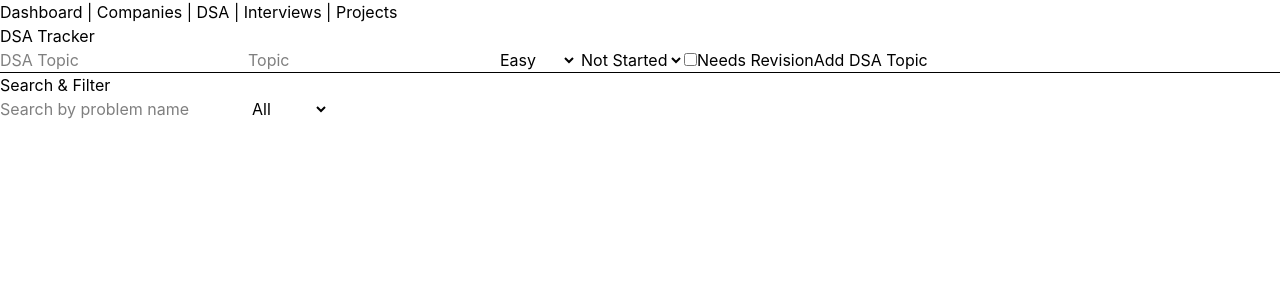
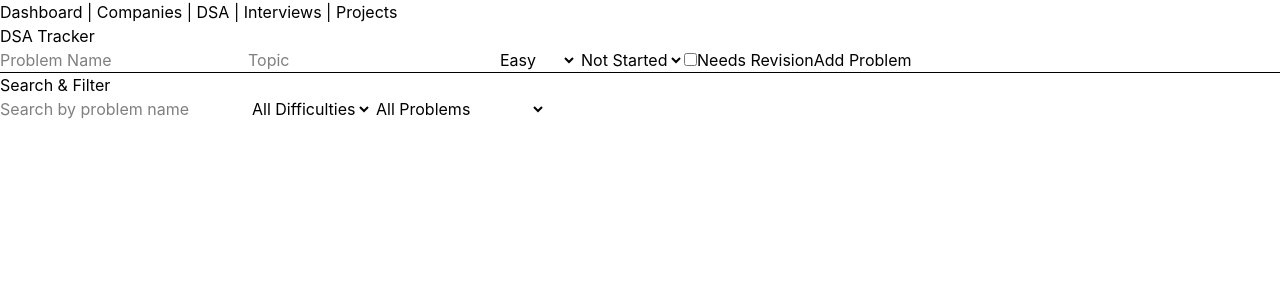
Before and after one commit to jaindhruv04/careeros, a React (Vite) app: page /careeros/dsa in a window 1280 px wide. Shown: the top 300 px of the page. Built offline with nearby package versions, Linux system fonts and the light colour scheme.

Commit message:
feat: enhance DSATracker with revision filter and update UI placeholders

```diff
--- a/src/pages/DSATracker.jsx
+++ b/src/pages/DSATracker.jsx
@@ -12,6 +12,7 @@ function DSATracker() {
 
   const [searchText, setSearchText] = useState("");
   const [difficultyFilter, setDifficultyFilter] = useState("All");
+  const [revisionFilter, setRevisionFilter] = useState("All");
 
   function handleSubmit(e) {
     e.preventDefault();
@@ -43,7 +44,12 @@ function DSATracker() {
       difficultyFilter === "All" ||
       problem.difficulty === difficultyFilter;
 
-    return matchesSearch && matchesDifficulty;
+    const matchesRevision =
+      revisionFilter === "All" ||
+      (revisionFilter === "Yes" && problem.revisionNeeded) ||
+      (revisionFilter === "No" && !problem.revisionNeeded);
+
+    return matchesSearch && matchesDifficulty && matchesRevision;
   });
 
   return (
@@ -54,7 +60,7 @@ function DSATracker() {
         <input
           value={name}
           onChange={(e) => setName(e.target.value)}
-          placeholder="DSA Topic"
+          placeholder="Problem Name"
         />
 
         <input
@@ -90,7 +96,7 @@ function DSATracker() {
           Needs Revision
         </label>
 
-        <button type="submit">Add DSA Topic</button>
+        <button type="submit">Add Problem</button>
       </form>
 
       <hr />
@@ -107,10 +113,19 @@ function DSATracker() {
         value={difficultyFilter}
         onChange={(e) => setDifficultyFilter(e.target.value)}
       >
-        <option value="All">All</option>
+        <option value="All">All Difficulties</option>
         <option value="Easy">Easy</option>
         <option value="Medium">Medium</option>
         <option value="Hard">Hard</option>
+      </select>
+
+      <select
+        value={revisionFilter}
+        onChange={(e) => setRevisionFilter(e.target.value)}
+      >
+        <option value="All">All Problems</option>
+        <option value="Yes">Needs Revision</option>
+        <option value="No">No Revision Needed</option>
       </select>
 
       <ul>
@@ -118,7 +133,7 @@ function DSATracker() {
           <li key={problem.id}>
             {problem.name} — {problem.topic} — {problem.difficulty} —{" "}
             {problem.status} —{" "}
-            {problem.revisionNeeded ? "Yes" : "No"}
+            {problem.revisionNeeded ? "Needs Revision" : "No Revision Needed"}
           </li>
         ))}
       </ul>
```
